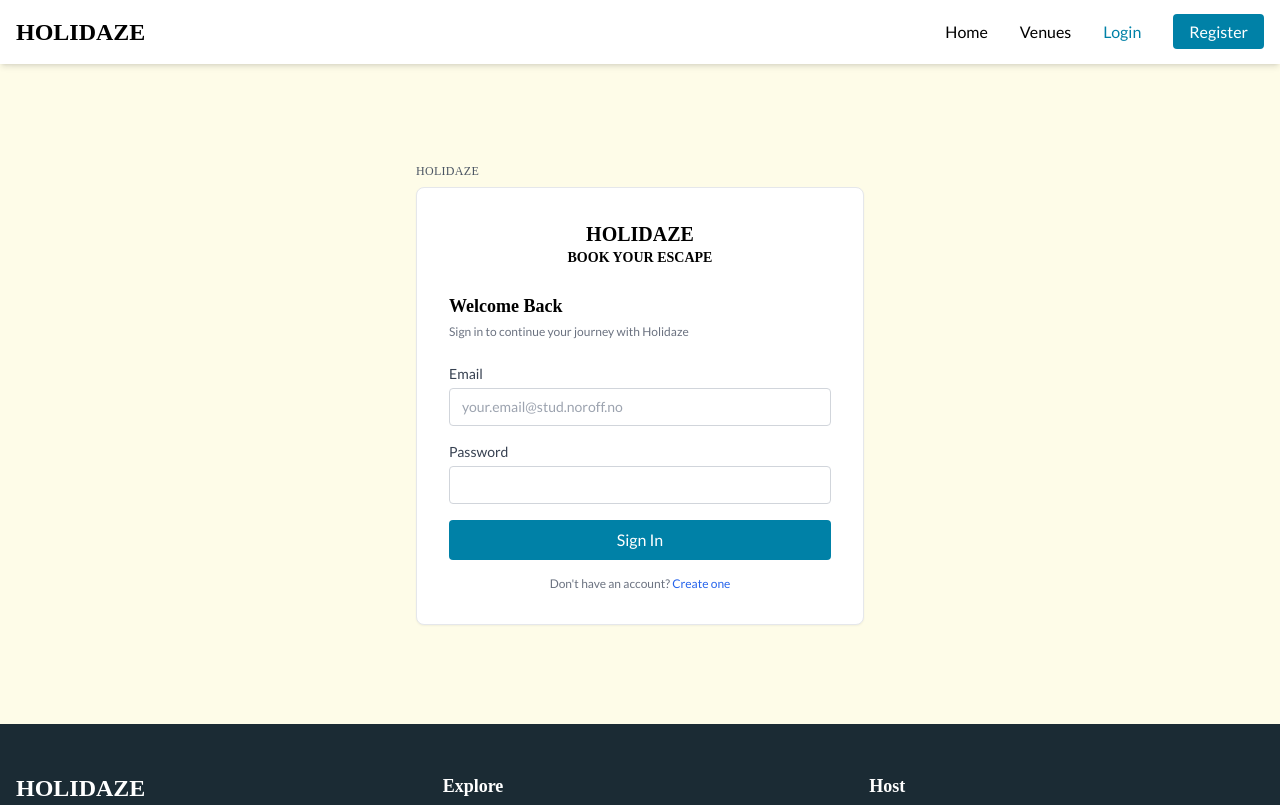
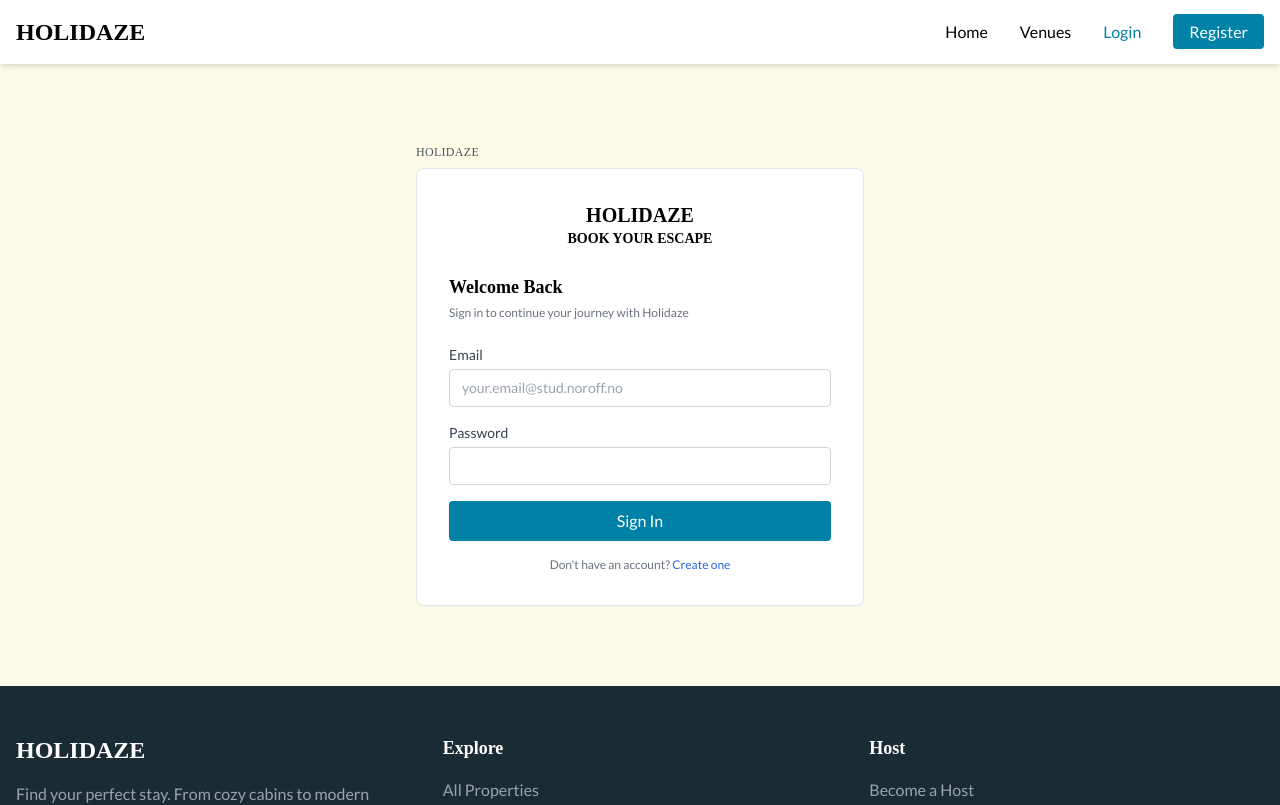
Before and after one commit to RosarioBA/holidaze-booking-app, a React (Vite) app: page /login in a window 1280 px wide. Shown: the top 805 px of the page. Built offline with nearby package versions, Linux system fonts and the light colour scheme; a web font is replaced by a local one.

Commit message:
Fix login/register background on large screens

```diff
--- a/src/components/layout/Layout.tsx
+++ b/src/components/layout/Layout.tsx
@@ -30,7 +30,7 @@ const Layout: React.FC<LayoutProps> = ({ children }) => {
   return (
     <div className="flex flex-col min-h-screen">
       <Header />
-      <main className={`flex-grow ${isHomePage ? 'px-0 py-0' : 'container mx-auto px-0'} py-0 mb-0`}>
+      <main className={`flex-grow ${isHomePage ? 'px-0 py-0' : 'px-0'} py-0 mb-0`}>
         {children}
       </main>
       <Footer />
--- a/src/pages/auth/LoginPage.tsx
+++ b/src/pages/auth/LoginPage.tsx
@@ -140,7 +140,7 @@ const LoginPage: React.FC = () => {
   };
 
   return (
-    <div className="min-h-full flex items-center justify-center bg-yellow-50 px-4" style={{minHeight: 'calc(100vh - 140px)'}}>
+    <div className="w-full flex items-center justify-center bg-yellow-50 px-4 py-20">
       <div className="w-full max-w-md">
         <div className="mb-2 text-xs uppercase tracking-wide text-gray-600 font-averia">HOLIDAZE</div>
         <div className="bg-white p-8 rounded-lg shadow-sm border border-gray-200">
```
